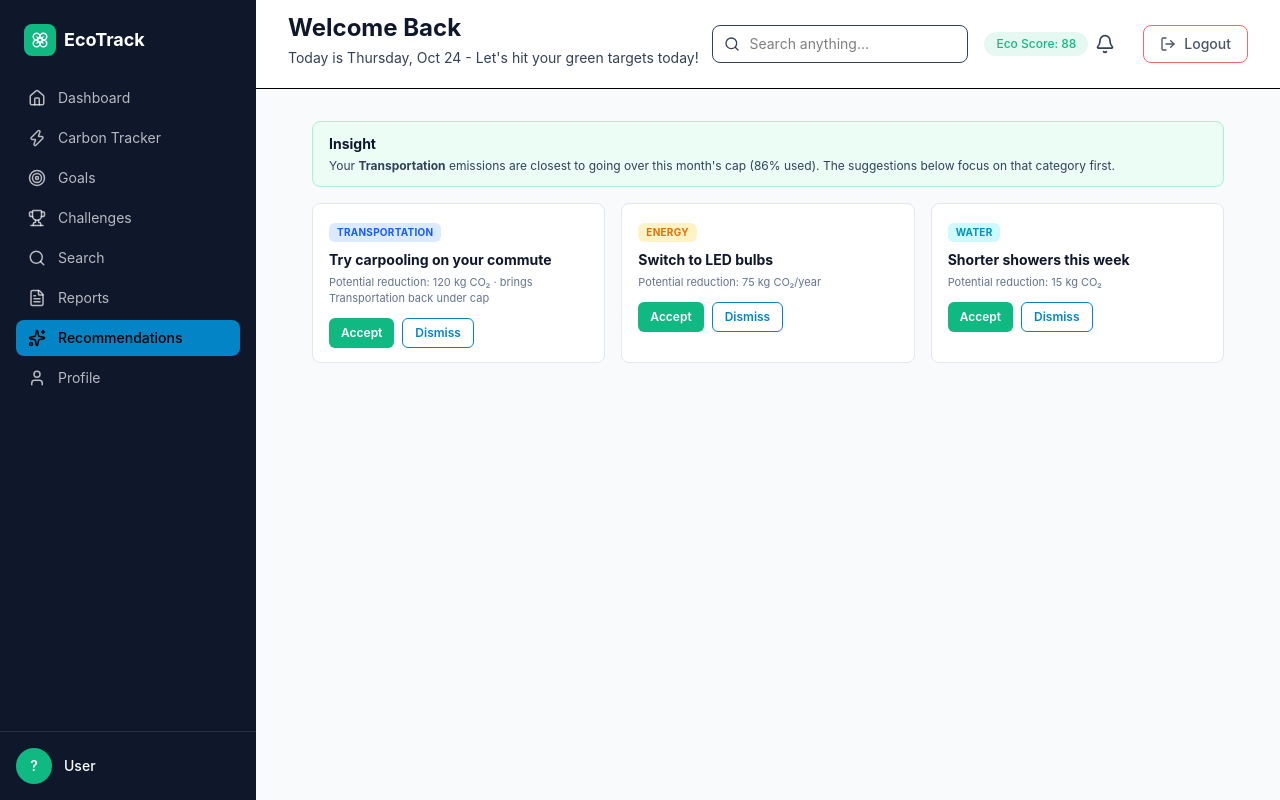
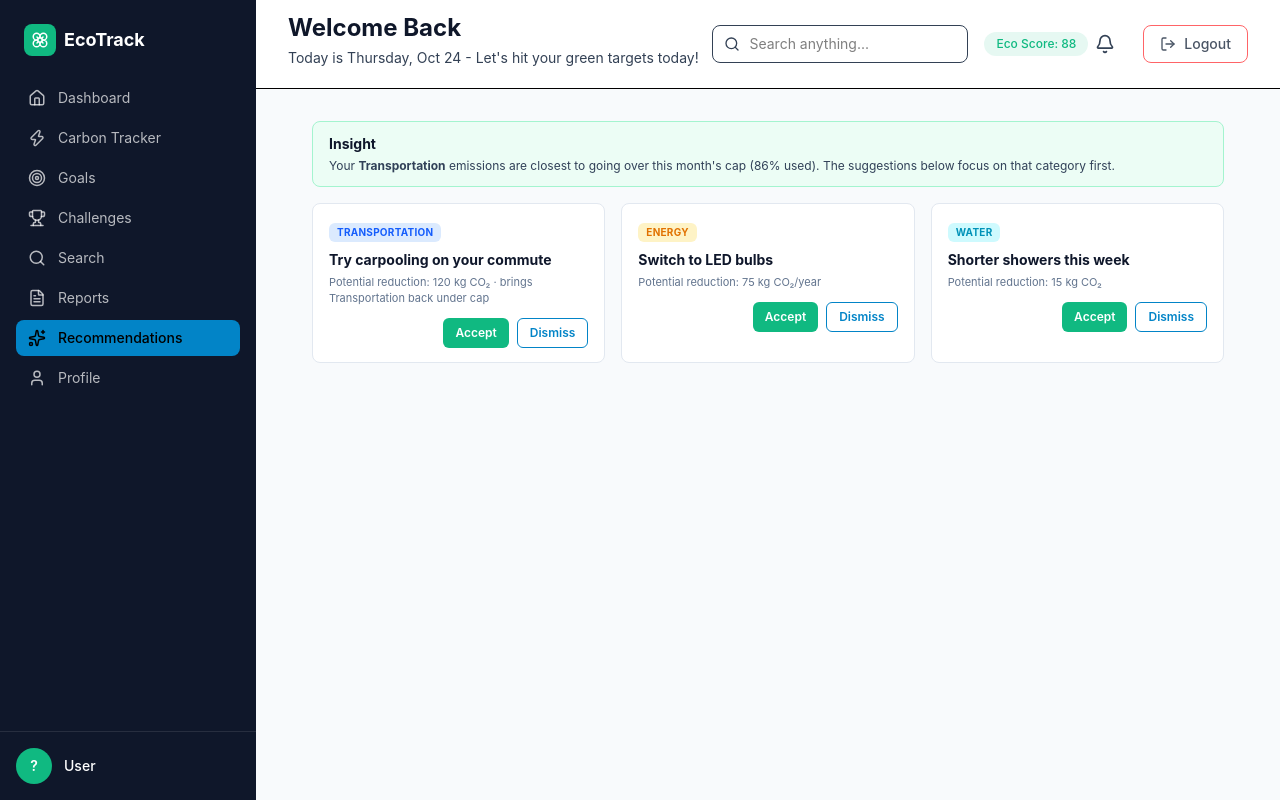
Before and after one commit to springboardmentor212/EcoTrack_Group1, a React app in the folder frontend/: page /recommendations in a window 1280 px wide. Built offline with nearby package versions, Linux system fonts and the light colour scheme; no server answers; sample sign-in values are in the browser's storage; the HTML template or start-up script is replaced by a standard one.

Commit message:
style: right-align

```diff
--- a/frontend/src/components/RecommendationCard.jsx
+++ b/frontend/src/components/RecommendationCard.jsx
@@ -51,7 +51,7 @@ function RecommendationCard({
         )}
       </p>
 
-      <div className="mt-3 flex gap-2">
+      <div className="mt-3 flex justify-end gap-2">
         <button
           type="button"
           onClick={handleAccept}
```
